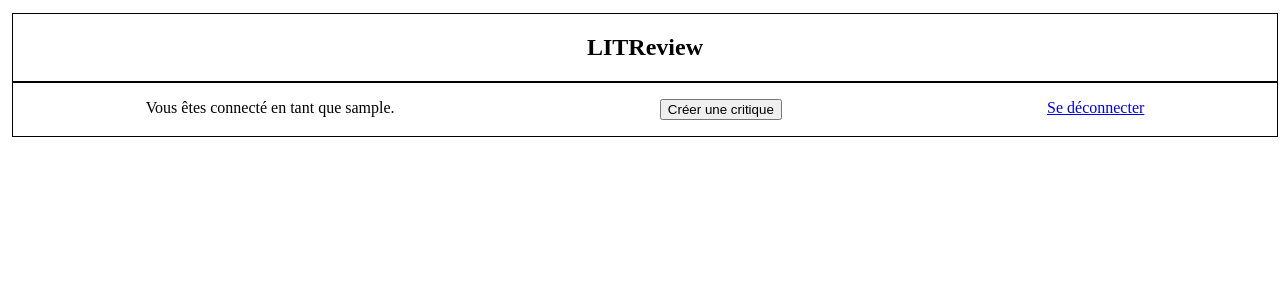
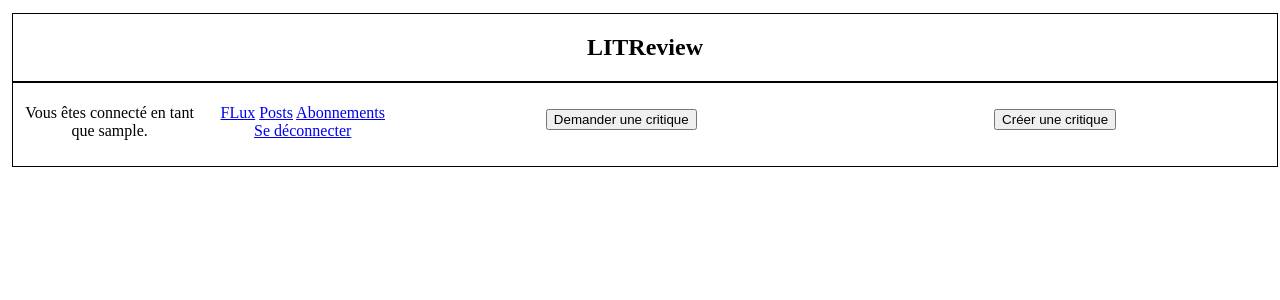
Before and after one commit to seah78/P9, a Django app: page /flux/ in a window 1280 px wide. Shown: the top 300 px of the page. Run offline with Django 3.2, Linux system fonts and the light colour scheme; the visitor is signed in with stand-in values (Sample User, id 1); data that the repository does not hold is empty.

Commit message:
ajout ticket ok

```diff
--- a/src/LITReview/static/style.css
+++ b/src/LITReview/static/style.css
@@ -15,8 +15,13 @@ section {
     text-align: center;
   }
 
+.left {
+  align-items: left;
+}
 
-
+.right {
+  align-items: right;
+}
 
 .border {
     border: solid 1px #000000;
--- a/src/LITReview/templates/index.html
+++ b/src/LITReview/templates/index.html
@@ -13,9 +13,23 @@
     </div>
     <div class="border header">
 
+
+        {%  if user.is_authenticated %}
+        <div class="header">
+            <div class="case"><p>Vous êtes connecté en tant que {{ request.user }}.</p></div>
+            <div class="case">
+            <p>
+                <a href="{% url 'logout' %}">FLux</a>
+                <a href="{% url 'logout' %}">Posts</a>
+                <a href="{% url 'logout' %}">Abonnements</a>
+
+                <a href="{% url 'logout' %}">Se déconnecter</a>
+            </p>
+            </div>
+        </div>
+        <div class="content">
         {% block content %}{% endblock content %}
-        {%  if user.is_authenticated %}
-        <p><a href="{% url 'logout' %}">Se déconnecter</a></p>
+        </div>
         {% endif %}
     </div>
     <section>
--- a/src/flux/forms.py
+++ b/src/flux/forms.py
@@ -5,5 +5,5 @@ class TicketForm(forms.ModelForm):
     """Ticket creation form."""
 
     class Meta:
-        model = Ticket()
+        model = Ticket
         fields = ["title", "description", "image"]
--- a/src/flux/templates/flux/flux.html
+++ b/src/flux/templates/flux/flux.html
@@ -1,18 +1,26 @@
 {% extends 'index.html' %}
 {% block content %}
 {%  if user.is_authenticated %}
-<p>Vous êtes connecté en tant que {{ request.user }}.</p>
-<p><button onclick="window.location.href = {% url 'make_ticket' %};">Créer une critique</button></p>
 
+<div class="header">
+    <div class="case">
+        <p><button>Demander une critique</button></p>
+    </div>
+    <div class="case">
+    <p><button onclick="window.location.href = {% url 'make_ticket' %};">Créer une critique</button></p>
+    </div>
+</div>
+<div class="content">
+    {% for ticket in tickets %}
+    <div class="border">
+    <p>{{ ticket.title }}<br>
+    {{ ticket.description}}<br>
+    <img src="{{ ticket.image.url }}"><br>
 
-{% for ticket in tickets %}
-<p>{{ ticket.title }}<br>
-   {{ ticket.description}}<br>
-   <img src="{{ ticket.image.url }}">
+    </p>
+    </div>
+    {% endfor %}
+</div>
 
-</p>
-
-
-{% endfor %}
 {% endif %}
 {% endblock content %}
--- a/src/flux/views.py
+++ b/src/flux/views.py
@@ -1,6 +1,6 @@
 
 from django.contrib.auth.decorators import login_required
-from django.shortcuts import render
+from django.shortcuts import render, redirect
 
 from .models import Ticket
 from .forms import TicketForm
@@ -20,6 +20,6 @@ def make_ticket(request):
             ticket = form.save(commit=False)
             ticket.user = request.user
             ticket.save()
-            messages.info(request, "Votre ticket vient d'être publié!")
+            #messages.info(request, "Votre ticket vient d'être publié!")
             return redirect("flux")
     return render(request,"flux/create_ticket.html", context={"form": form})
```
Also changed, not shown: src/media/1342026901_45701.jpg (added), src/media/1342026901_45701_0eT8B1f.jpg (added), src/media/1342026901_45701_Oauedfu.jpg (added).
